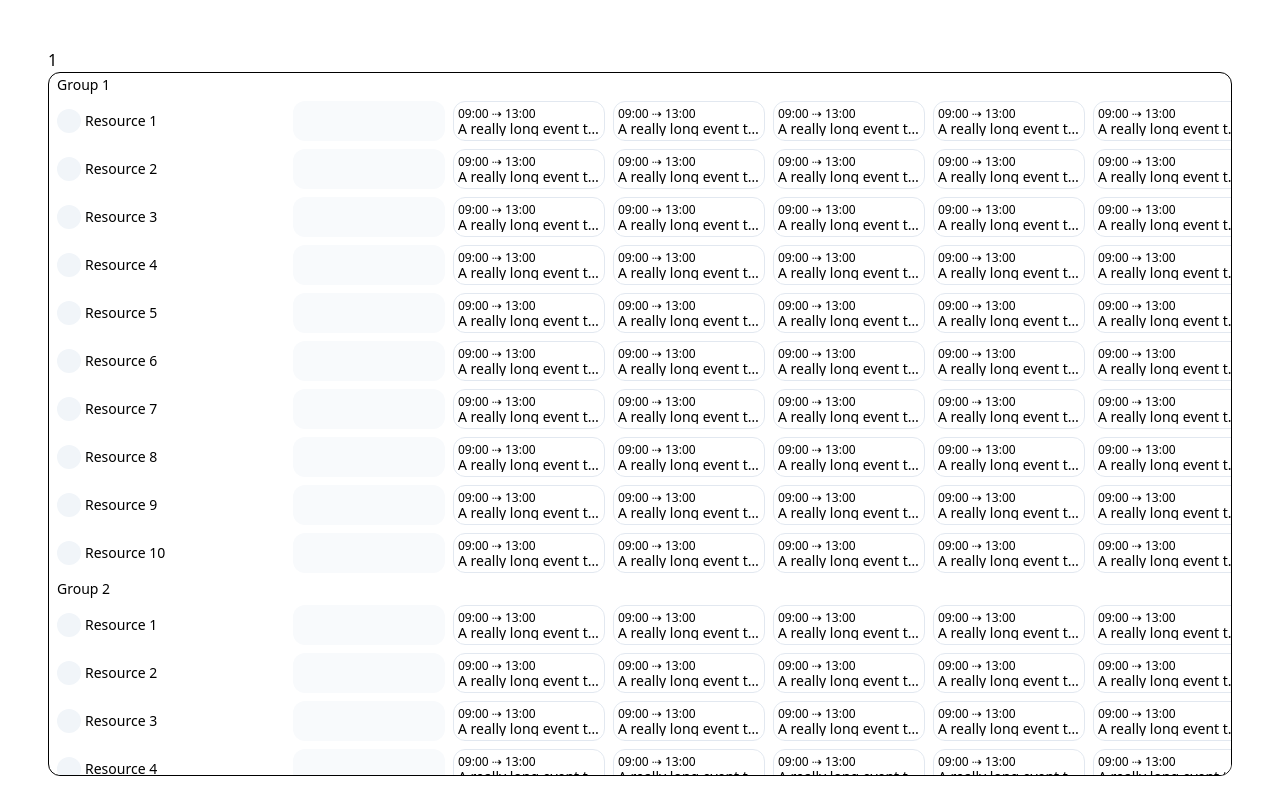
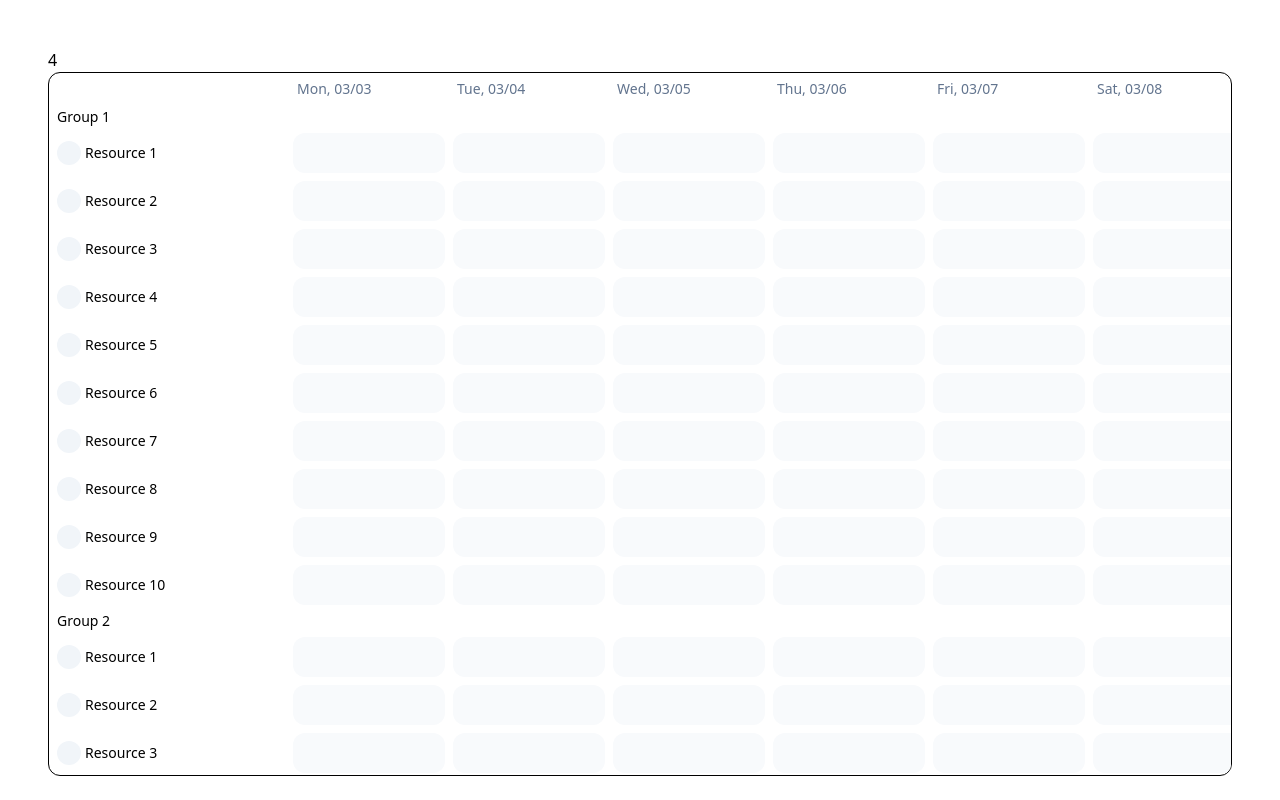
Before and after one commit to niallbarrett/cullendar, a Vue app: page / in a window 1280 px wide. Built offline with nearby package versions, Linux system fonts and the light colour scheme; the HTML template or start-up script is replaced by a standard one.

Commit message:
Tidy up layout

```diff
--- a/src/App.vue
+++ b/src/App.vue
@@ -15,7 +15,7 @@ import { ref, reactive } from 'vue'
 // Components
 import Cullendar from '@/components/Cullendar'
 
-const nWeeks = ref(1)
+const nWeeks = ref(4)
 const resources = ref([])
 const events = ref([])
 const config = reactive({
@@ -26,11 +26,11 @@ const config = reactive({
 
 function buildDemo(dates) {
   const r = Array.from({ length: 10 }).map((v, i) => toResourceGroup(i))
-  const c = r.flatMap(r => r.resources)
-  const e = c.flatMap((r, i) => dates.slice(1).map(d => toEvent(i, r.id, d)))
+  // const c = r.flatMap(r => r.resources)
+  // const e = c.flatMap((r, i) => dates.slice(1).map(d => toEvent(i, r.id, d)))
 
   resources.value = r
-  events.value = e
+  events.value = []
 }
 
 function toResourceGroup(id) {
--- a/src/components/Cullendar/Internal/Resources.js
+++ b/src/components/Cullendar/Internal/Resources.js
@@ -10,7 +10,6 @@ function toResource(val) {
   return {
     ...val,
     isGroup,
-    class: isGroup ? 'h-6' : 'h-12', // TODO: De-tailwindify,
     size: isGroup ? 24 : 48
   }
 }
--- a/src/components/Cullendar/Internal/index.js
+++ b/src/components/Cullendar/Internal/index.js
@@ -16,7 +16,8 @@ function buildLanes(resources, events) {
   const eventMap = buildEventMap(events)
   const r = buildResources(resources)
 
-  return r.map(resource => ({ ...resource, events: eventMap.get(resource.id) }))
+  // TODO: Lane API isDate, isGroup and { data: resource, size: 15 }
+  return [{ isDate: true, size: 32 }, ...r.map(resource => ({ ...resource, events: eventMap.get(resource.id) }))]
 }
 
 function buildEventMap(events) {
--- /dev/null
+++ b/src/components/Cullendar/components/Day.vue
@@ -0,0 +1,28 @@
+<template>
+  <div class="h-full p-1 flex">
+    <div class="min-w-0 flex flex-1 rounded-xl empty:bg-slate-50 empty:hover:bg-sky-50" @click.self="emit('date', { resource, date })">
+      <template v-for="event in resource.events" :key="event.id">
+        <slot
+          v-if="toISODate(event.start) === date"
+          v-bind="{ event }"/>
+      </template>
+    </div>
+  </div>
+</template>
+
+<script setup>
+import toISODate from '@/components/Cullendar/utils/ToISODate'
+
+defineProps({
+  resource: {
+    type: Object,
+    required: true
+  },
+  date: {
+    type: String,
+    required: true
+  }
+})
+
+const emit = defineEmits(['date'])
+</script>
--- /dev/null
+++ b/src/components/Cullendar/components/DayHead.vue
@@ -0,0 +1,27 @@
+<template>
+  <div class="h-full px-2 flex items-center text-slate-500">
+    <span class="truncate">{{ label }}</span>
+  </div>
+</template>
+
+<script setup>
+// Libraries
+import { computed } from 'vue'
+// Utils
+import formatDate from '../utils/FormatDate'
+
+const props = defineProps({
+  date: {
+    type: [String, Date],
+    required: true
+  }
+})
+
+const OPTIONS = {
+  weekday: 'short',
+  day: '2-digit',
+  month: '2-digit'
+}
+
+const label = computed(() => formatDate(new Date(props.date), OPTIONS))
+</script>
--- a/src/components/Cullendar/components/Event.vue
+++ b/src/components/Cullendar/components/Event.vue
@@ -1,7 +1,6 @@
 <template>
   <div class="ev min-w-0 p-1 flex flex-col flex-1 bg-white border border-slate-200 rounded-xl leading-none select-none hover:border-blue-500">
     <span class="text-xs">{{ label }}</span>
-    <span class="truncate">A really long event title goes here hello</span>
   </div>
 </template>
 
--- a/src/components/Cullendar/components/VirtualRow.vue
+++ b/src/components/Cullendar/components/VirtualRow.vue
@@ -1,5 +1,5 @@
 <template>
-  <div ref="parentRef" class="overflow-y-auto">
+  <div ref="parentRef" class="overflow-y-auto overflow-x-scroll">
     <div class="w-full relative" :style="{ height: `${totalSize}px` }">
       <div
         v-for="virtualRow in virtualRows"
@@ -9,7 +9,7 @@
           height: `${virtualRow.size}px`,
           transform: `translateY(${virtualRow.start}px)`,
         }">
-        <slot v-bind="{ resource: rows[virtualRow.index] }"/>
+        <slot v-if="!rows[virtualRow.index].isDate" v-bind="{ resource: rows[virtualRow.index] }"/>
       </div>
     </div>
   </div>
--- a/src/components/Cullendar/index.vue
+++ b/src/components/Cullendar/index.vue
@@ -26,15 +26,18 @@
       class="flex-1"
       @scroll="e => onScroll(false, e)">
 
-      <div v-if="!resource.isGroup" class="h-full p-1 flex">
-        <div class="min-w-0 flex flex-1 rounded-xl empty:bg-slate-50 empty:hover:bg-sky-50" @click.self="onDateClick({ resource, date })">
-          <template v-for="event in resource.events" :key="event.id">
-            <slot v-if="toISODate(event.start) === date" name="event" v-bind="{ resource, event, date }">
-              <Event :event="event"/>
-            </slot>
-          </template>
-        </div>
-      </div>
+      <DayHead v-if="resource.isDate" :date="date"/>
+
+      <Day
+        v-else-if="!resource.isGroup"
+        v-slot="{ event }"
+        :resource="resource"
+        :date="date"
+        @date="onDateClick">
+        <slot name="event" v-bind="{ resource, event, date }">
+          <Event :event="event"/>
+        </slot>
+      </Day>
 
     </VirtualGrid>
 
@@ -45,11 +48,11 @@
 // Libraries
 import { ref, computed, defineOptions } from 'vue'
 import { DEFAULT_CONFIG, buildLanes, buildDates } from './Internal'
-// Utils
-import toISODate from './utils/ToISODate'
 // Components
 import VirtualGrid from './components/VirtualGrid'
 import VirtualRow from './components/VirtualRow'
+import DayHead from './components/DayHead'
+import Day from './components/Day'
 import ResourceGroup from './components/ResourceGroup'
 import Resource from './components/Resource'
 import Event from './components/Event'
@@ -66,6 +69,10 @@ const props = defineProps({
   config: {
     type: Object,
     default: () => ({})
+  },
+  loading: {
+    type: Boolean, // TODO: Loading state
+    default: false
   }
 })
 
```
